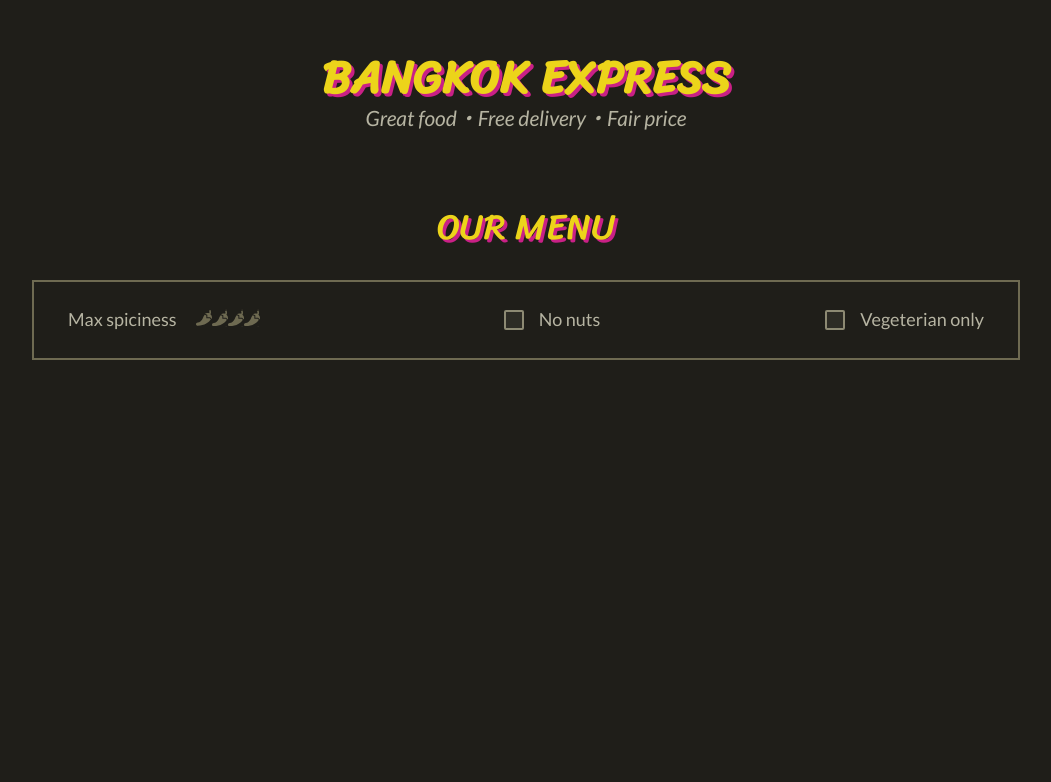
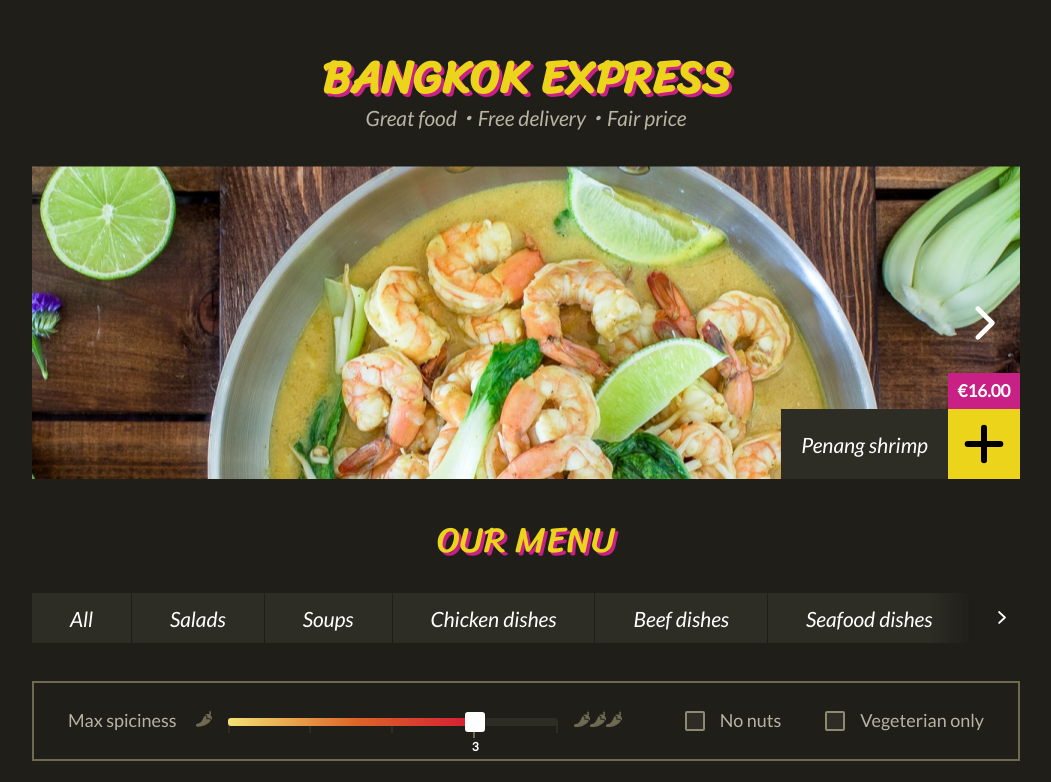
Before and after one commit to js-tasks-ru/jsbasic-20220519_elena-demina, a website: page 9-module/2-task/index.html in a window 1280 px wide. Shown: the top 782 px of the page, without its empty margins (114-1165 px from the left). Drawn offline with Linux system fonts and the light colour scheme.

Commit message:
module_9_task1-2_solved

```diff
--- a/7-module/4-task/index.js
+++ b/7-module/4-task/index.js
@@ -1,5 +1,5 @@
 export default class StepSlider {
-  constructor({ steps, value = 0 }) {
+  constructor({ steps, value }) {
     this.steps = steps;
     this.value = value;
     this.elem = this.createSlider();
@@ -15,7 +15,7 @@ export default class StepSlider {
     let sliderContainer = this.createElement(`
       <div class="slider">
         <div class="slider__thumb" style="left: 50%;">
-          <span class="slider__value">0</span>
+          <span class="slider__value">${this.value}</span>
         </div>
         <div class="slider__progress" style="width: 50%;"></div>
         <div class="slider__steps">
--- a/9-module/2-task/index.js
+++ b/9-module/2-task/index.js
@@ -1,21 +1,85 @@
-import Carousel from '../../6-module/3-task/index.js';
-import slides from '../../6-module/3-task/slides.js';
+import Carousel from "../../6-module/3-task/index.js";
+import slides from "../../6-module/3-task/slides.js";
 
-import RibbonMenu from '../../7-module/1-task/index.js';
-import categories from '../../7-module/1-task/categories.js';
+import RibbonMenu from "../../7-module/1-task/index.js";
+import categories from "../../7-module/1-task/categories.js";
 
-import StepSlider from '../../7-module/4-task/index.js';
-import ProductsGrid from '../../8-module/2-task/index.js';
+import StepSlider from "../../7-module/4-task/index.js";
+import ProductGrid from "../../8-module/2-task/index.js";
 
-import CartIcon from '../../8-module/1-task/index.js';
-import Cart from '../../8-module/4-task/index.js';
+import CartIcon from "../../8-module/1-task/index.js";
+import Cart from "../../8-module/4-task/index.js";
 
 export default class Main {
+  constructor() {}
 
-  constructor() {
+  createElements(data) {
+    let productGrid = new ProductGrid(data);
+    document.body.querySelector("[data-products-grid-holder]").innerHTML = "";
+    document.body
+      .querySelector("[data-products-grid-holder]")
+      .append(productGrid.elem);
+
+    let carousel = new Carousel(slides);
+    document.body.querySelector("[data-carousel-holder]").append(carousel.elem);
+
+    let ribbonMenu = new RibbonMenu(categories);
+    document.body.querySelector("[data-ribbon-holder]").append(ribbonMenu.elem);
+
+    let stepSlider = new StepSlider({
+      steps: 5,
+      value: 3,
+    });
+    document.body.querySelector("[data-slider-holder]").append(stepSlider.elem);
+
+    let cartIcon = new CartIcon();
+    let cart = new Cart(cartIcon);
+    document.body
+      .querySelector("[data-cart-icon-holder]")
+      .append(cartIcon.elem);
+
+    productGrid.updateFilter({
+      noNuts: document.getElementById("nuts-checkbox").checked,
+      vegeterianOnly: document.getElementById("vegeterian-checkbox").checked,
+      maxSpiciness: stepSlider.value,
+      category: ribbonMenu.value,
+    });
+
+    let checkboxNuts = document.querySelector("#nuts-checkbox");
+    checkboxNuts.addEventListener("change", () => {
+      productGrid.updateFilter({
+        noNuts: checkboxNuts.checked, // новое значение чекбокса
+      });
+    });
+
+    let checkboxVeggy = document.querySelector("#vegeterian-checkbox");
+    checkboxVeggy.addEventListener("change", () => {
+      productGrid.updateFilter({
+        vegeterianOnly: checkboxVeggy.checked, // новое значение чекбокса
+      });
+    });
+
+    document.body.addEventListener("product-add", (event) => {
+      cart.addProduct(data.find((p) => p.id === event.detail));
+    });
+
+    stepSlider.elem.addEventListener("slider-change", (event) => {
+      productGrid.updateFilter({
+        maxSpiciness: event.detail, // значение остроты из события 'slider-change'
+      });
+    });
+
+    ribbonMenu.elem.addEventListener("ribbon-select", (event) => {
+      productGrid.updateFilter({
+        category: event.detail, // категория из события 'ribbon-select'
+      });
+    });
   }
 
   async render() {
-    // ... ваш код
+    let response = await fetch("products.json");
+    let data = await response.json();
+
+    this.createElements(data);
   }
 }
```
Also changed, not shown: 6-module/3-task/index.html (+4 -7 lines), 6-module/3-task/index.js (+15 -10 lines), 9-module/1-task/index.js (+9 -1 lines).
